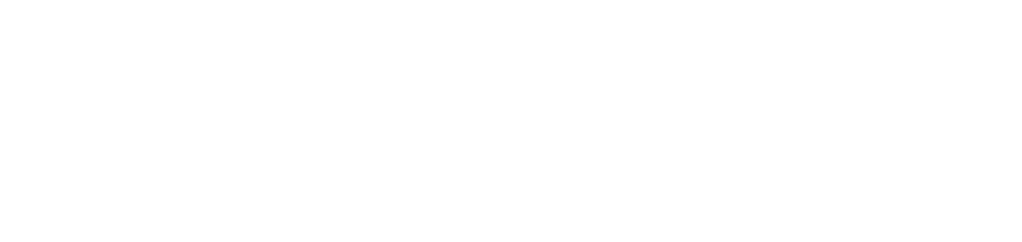
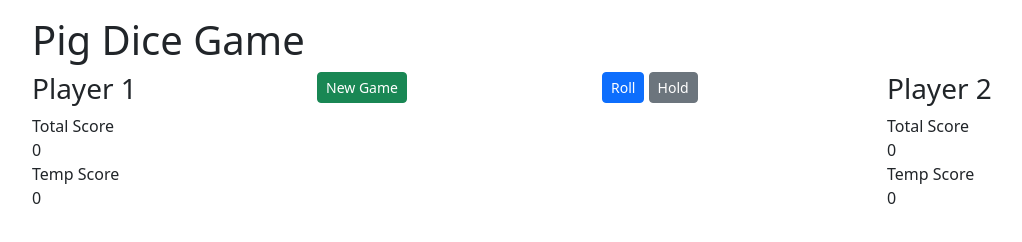
Before and after one commit to eusebiedev/pig-dice, a plain HTML site: page index.html in a window 1280 px wide. Shown: the whole page, without its empty margins (50-1072 px from the left). Drawn offline with nearby package versions, Linux system fonts and the light colour scheme.

Commit message:
Add pig dice game layout to index.html
Co-Authored-by Trent Dietzel <dietzelbiz@outlook.com>

```diff
--- a/index.html
+++ b/index.html
@@ -1,11 +1,40 @@
 <!DOCTYPE html>
 <html lang="en-US">
 <head>
+  <meta charset="UTF-8">
+  <meta http-equiv="X-UA-Compatible" content="IE=edge">
+  <meta name="viewport" content="width=device-width, initial-scale=1.0">
   <scripts src="js/scripts.js"></scripts>
+  <link href="https://cdn.jsdelivr.net/npm/bootstrap@5.2.3/dist/css/bootstrap.min.css" rel="stylesheet" integrity="sha384-rbsA2VBKQhggwzxH7pPCaAqO46MgnOM80zW1RWuH61DGLwZJEdK2Kadq2F9CUG65" crossorigin="anonymous">
   <link href="css/styles.css" rel="stylesheet" type="text/css">
   <title>Pig Dice Game</title>
 </head>
-<body>
-
+<body class="p-3 m-0">
+  <div class="container">
+    <h1>Pig Dice Game</h1>
+    <div class="row">
+      <div class="col-sm-3 player-1" id="player1">
+        <h3>Player 1</h3>
+          <div id="total-score">Total Score</div>
+          <div class="" id="total-score-1">0</div>
+          <div id="temp-score">Temp Score</div>
+          <div class="" id="temp-score-1">0</div>
+      </div>
+      <div class="col-sm-3" id="button-panel">
+        <button type="button" class ="btn btn-new btn-success btn-sm justify-content-md-center">New Game</button>
+      </div>
+      <div class="col-sm-3" id="button-panel">
+        <button type="button" class ="btn btn-roll btn-primary btn-sm">Roll</button>
+        <button type="button" class ="btn btn-hold btn-secondary btn-sm">Hold</button>
+      </div>
+      <div class="col-sm-3 player-2" id="player2">
+        <h3>Player 2</h3>
+          <div id="total-score">Total Score</div>
+          <div class="" id="total-score-2">0</div>
+          <div id="temp-score">Temp Score</div>
+          <div class="" id="temp-score-2">0</div>
+      </div>
+    </div>
+  </div>
 </body>
 </html>
```
